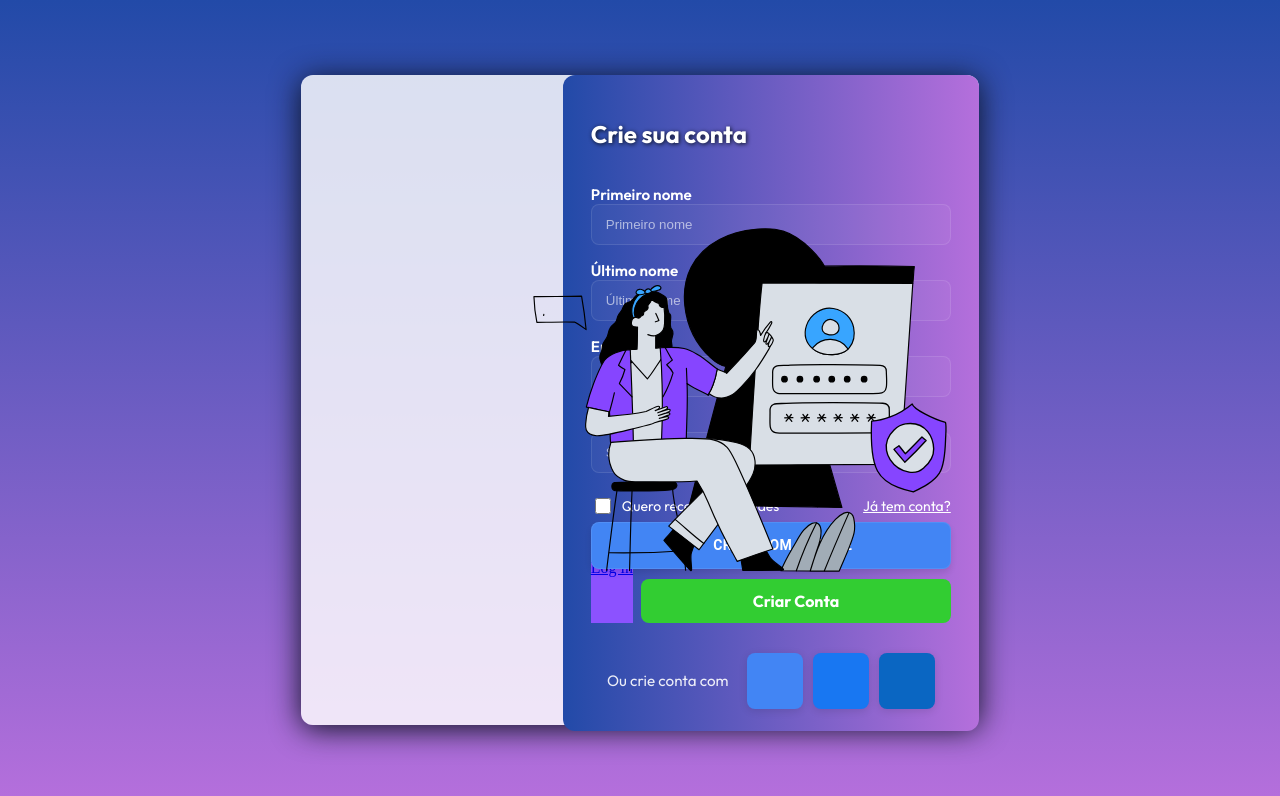
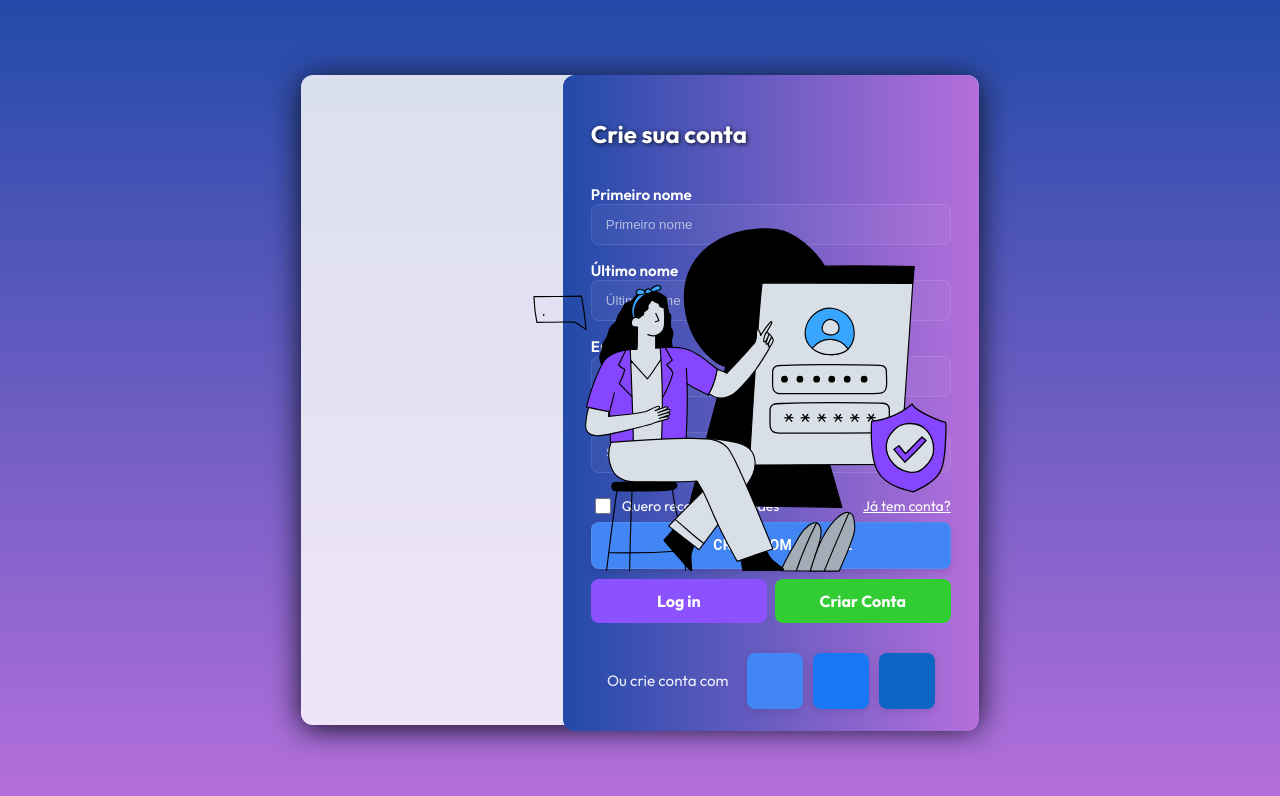
Before and after one commit to jhonherikgc/Login-Page, a React (Vite) app: page /create-account in a window 1280 px wide. Shown: the top 796 px of the page. Built offline with nearby package versions, Linux system fonts and the light colour scheme; some icons are missing.

Commit message:
:boom: bug fixed

```diff
--- a/src/createAccount.tsx
+++ b/src/createAccount.tsx
@@ -82,7 +82,7 @@ const CreateAccount: React.FC = () => {
 
               <div className="create-button-row">
                 {/* Link que leva de volta para /login */}
-                <Link to="/login" className="create-login-button">Log in</Link>
+                <Link to="/login" className="login-button">Log in</Link>
                 {/* Botão de criar conta */}
                 <button type="submit" className="create-account-button">Criar Conta</button>
               </div>
```
